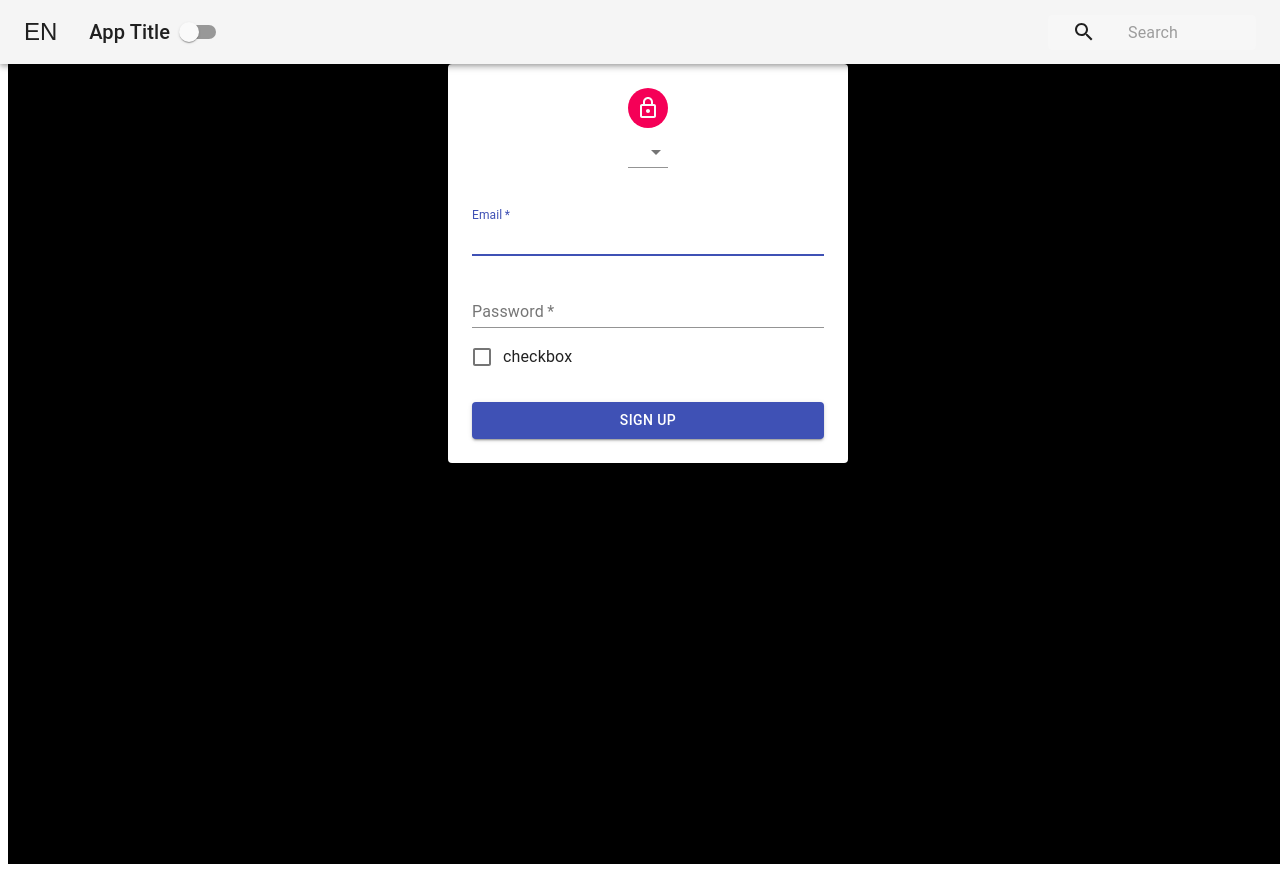
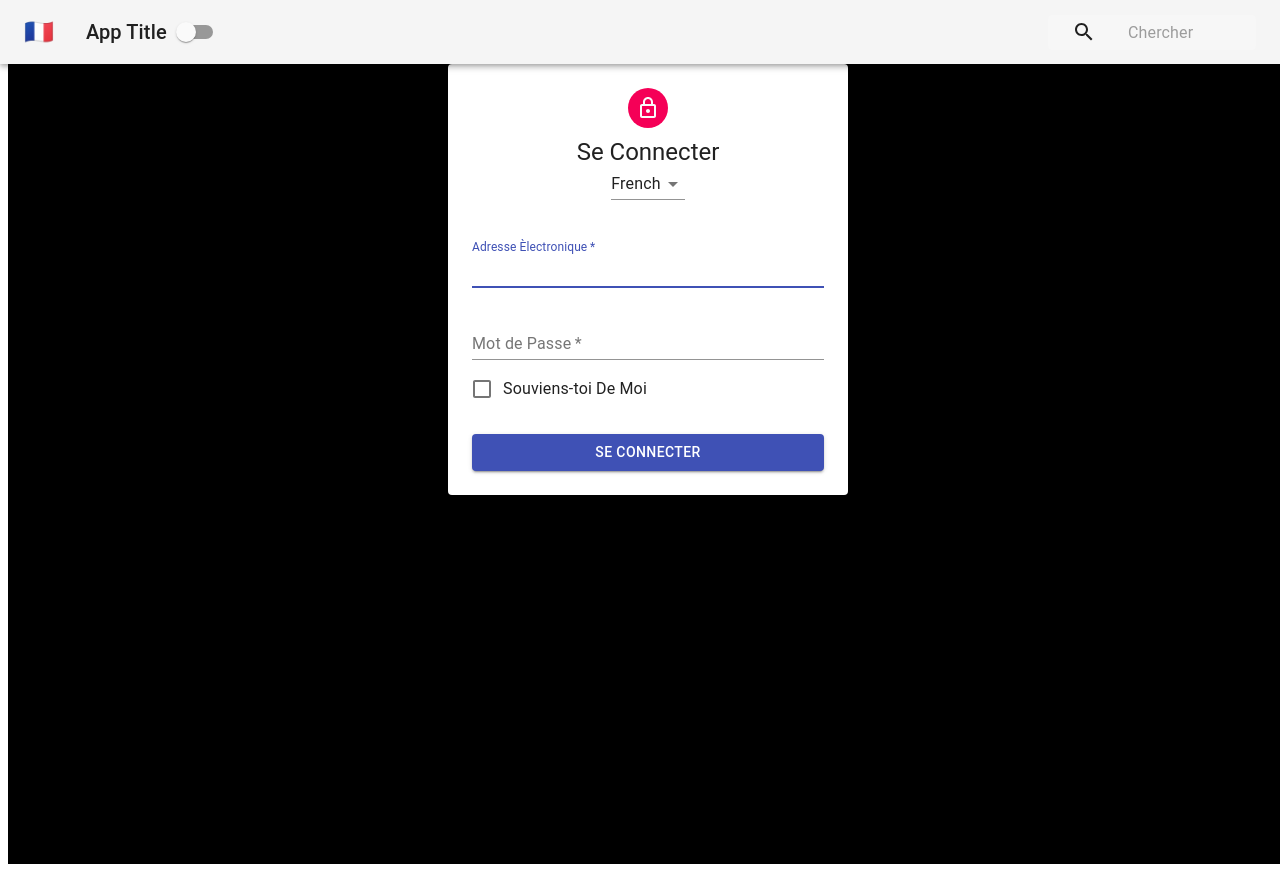
Before and after one commit to rafiurrafi/react-bootcamp, a React (Create React App) app: page / in a window 1280 px wide. Built offline with nearby package versions, Linux system fonts and the light colour scheme.

Commit message:
added language context feature

```diff
--- a/src/App.js
+++ b/src/App.js
@@ -3,14 +3,17 @@ import Navbar from "./navbar";
 import Form from "./form";
 import PageContent from "./pageContent";
 import ThemeProvider from "./contexts/themeContext";
+import LanguageProvider from "./contexts/languageContext";
 
 class App extends React.Component {
   render() {
     return (
       <ThemeProvider>
         <PageContent>
-          <Navbar />
-          <Form />
+          <LanguageProvider>
+            <Navbar />
+            <Form />
+          </LanguageProvider>
         </PageContent>
       </ThemeProvider>
     );
--- /dev/null
+++ b/src/contexts/languageContext.js
@@ -0,0 +1,27 @@
+import React, { createContext } from "react";
+
+export const LanguageContext = createContext();
+
+class LanguageProvider extends React.Component {
+  constructor(props) {
+    super(props);
+    this.state = {
+      language: "FR",
+    };
+    this.handleLanguageChange = this.handleLanguageChange.bind(this);
+  }
+  handleLanguageChange(e) {
+    this.setState({ language: e.target.value });
+  }
+  render() {
+    return (
+      <LanguageContext.Provider
+        value={{ ...this.state, onLanguageChange: this.handleLanguageChange }}
+      >
+        {this.props.children}
+      </LanguageContext.Provider>
+    );
+  }
+}
+
+export default LanguageProvider;
--- a/src/form.jsx
+++ b/src/form.jsx
@@ -16,33 +16,39 @@ import Typography from "@material-ui/core/Typography";
 import MenuItem from "@material-ui/core/MenuItem";
 import Select from "@material-ui/core/Select";
 import LockOutlinedIcon from "@material-ui/icons/LockOutlined";
+import { LanguageContext } from "./contexts/languageContext";
 
-// const languageContent = {
-//   EN: {
-//     headerText: "Sign In",
-//     email: "Email",
-//     password: "Password",
-//     checkboxText: "Remember Me",
-//     buttonText: "Sign In",
-//   },
-//   FR: {
-//     headerText: "Se Connecter",
-//     email: "Adresse Èlectronique",
-//     password: "Mot de Passe",
-//     checkboxText: "Souviens-toi De Moi",
-//     buttonText: "Se Connecter",
-//   },
-//   SP: {
-//     headerText: "Registrarse",
-//     email: "Correo Electrónico",
-//     password: "Contraseña",
-//     checkboxText: "Recuérdame",
-//     buttonText: "Registrarse",
-//   },
-// };
+const languageContent = {
+  EN: {
+    headerText: "Sign In",
+    email: "Email",
+    password: "Password",
+    checkboxText: "Remember Me",
+    buttonText: "Sign In",
+  },
+  FR: {
+    headerText: "Se Connecter",
+    email: "Adresse Èlectronique",
+    password: "Mot de Passe",
+    checkboxText: "Souviens-toi De Moi",
+    buttonText: "Se Connecter",
+  },
+  SP: {
+    headerText: "Registrarse",
+    email: "Correo Electrónico",
+    password: "Contraseña",
+    checkboxText: "Recuérdame",
+    buttonText: "Registrarse",
+  },
+};
 
 class Form extends Component {
+  static contextType = LanguageContext;
   render() {
+    const { language, onLanguageChange } = this.context;
+    const { headerText, email, password, checkboxText, buttonText } =
+      languageContent[language];
+
     const { classes } = this.props;
 
     return (
@@ -54,10 +60,10 @@ class Form extends Component {
           </Avatar>
 
           {/* HEADER */}
-          <Typography variant="h5"></Typography>
+          <Typography variant="h5">{headerText}</Typography>
 
           {/* LANGUAGE SELECT */}
-          <Select>
+          <Select value={language} onChange={onLanguageChange}>
             <MenuItem value="EN">English</MenuItem>
             <MenuItem value="FR">French</MenuItem>
             <MenuItem value="SP">Spanish</MenuItem>
@@ -67,18 +73,18 @@ class Form extends Component {
           <form className={classes.form}>
             {/* EMAIL */}
             <FormControl margin="normal" required fullWidth>
-              <InputLabel htmlFor="email">Email</InputLabel>
+              <InputLabel htmlFor="email">{email}</InputLabel>
               <Input id="email" name="email" autoFocus />
             </FormControl>
             {/* PASSWORD */}
             <FormControl margin="normal" required fullWidth>
-              <InputLabel htmlFor="password">Password</InputLabel>
+              <InputLabel htmlFor="password">{password}</InputLabel>
               <Input id="password" name="password" />
             </FormControl>
             {/* CHECKBOX */}
             <FormControlLabel
               control={<Checkbox color="primary" />}
-              label="checkbox"
+              label={checkboxText}
             />
             {/* SIGN-IN BUTTON */}
             <Button
@@ -88,7 +94,7 @@ class Form extends Component {
               color="primary"
               className={classes.submit}
             >
-              Sign up
+              {buttonText}
             </Button>
           </form>
         </Paper>
--- a/src/navbar.jsx
+++ b/src/navbar.jsx
@@ -12,21 +12,22 @@ import Switch from "@material-ui/core/Switch";
 import SearchIcon from "@material-ui/icons/Search";
 
 import { ThemeContext } from "./contexts/themeContext";
+import { LanguageContext } from "./contexts/languageContext";
 
-// const languageContent = {
-//   EN: {
-//     search: "Search",
-//     flag: "🇬🇧",
-//   },
-//   FR: {
-//     search: "Chercher",
-//     flag: "🇫🇷",
-//   },
-//   SP: {
-//     search: "Buscar",
-//     flag: "🇪🇸",
-//   },
-// };
+const languageContent = {
+  EN: {
+    search: "Search",
+    flag: "🇬🇧",
+  },
+  FR: {
+    search: "Chercher",
+    flag: "🇫🇷",
+  },
+  SP: {
+    search: "Buscar",
+    flag: "🇪🇸",
+  },
+};
 
 class Navbar extends Component {
   static contextType = ThemeContext;
@@ -35,18 +36,24 @@ class Navbar extends Component {
     const { classes } = this.props;
 
     return (
+      <LanguageContext.Consumer>
+        {(value) => (
           <div className={classes.root}>
             <AppBar position="fixed" color={isDarkMode ? "default" : "primary"}>
               <Toolbar>
                 {/* FLAG */}
                 <IconButton className={classes.menuButton} color="inherit">
                   <span role="img" aria-label="French Flag">
-                EN
+                    {languageContent[value.language].flag}
                   </span>
                 </IconButton>
 
                 {/* TITLE */}
-            <Typography className={classes.title} variant="h6" color="inherit">
+                <Typography
+                  className={classes.title}
+                  variant="h6"
+                  color="inherit"
+                >
                   App Title
                 </Typography>
 
@@ -61,13 +68,18 @@ class Navbar extends Component {
                     <SearchIcon />
                   </div>
                   <InputBase
-                placeholder="Search"
-                classes={{ root: classes.inputRoot, input: classes.inputInput }}
+                    placeholder={languageContent[value.language].search}
+                    classes={{
+                      root: classes.inputRoot,
+                      input: classes.inputInput,
+                    }}
                   />
                 </div>
               </Toolbar>
             </AppBar>
           </div>
+        )}
+      </LanguageContext.Consumer>
     );
   }
 }
```
Lines whose indentation alone changed are shown as unchanged.
